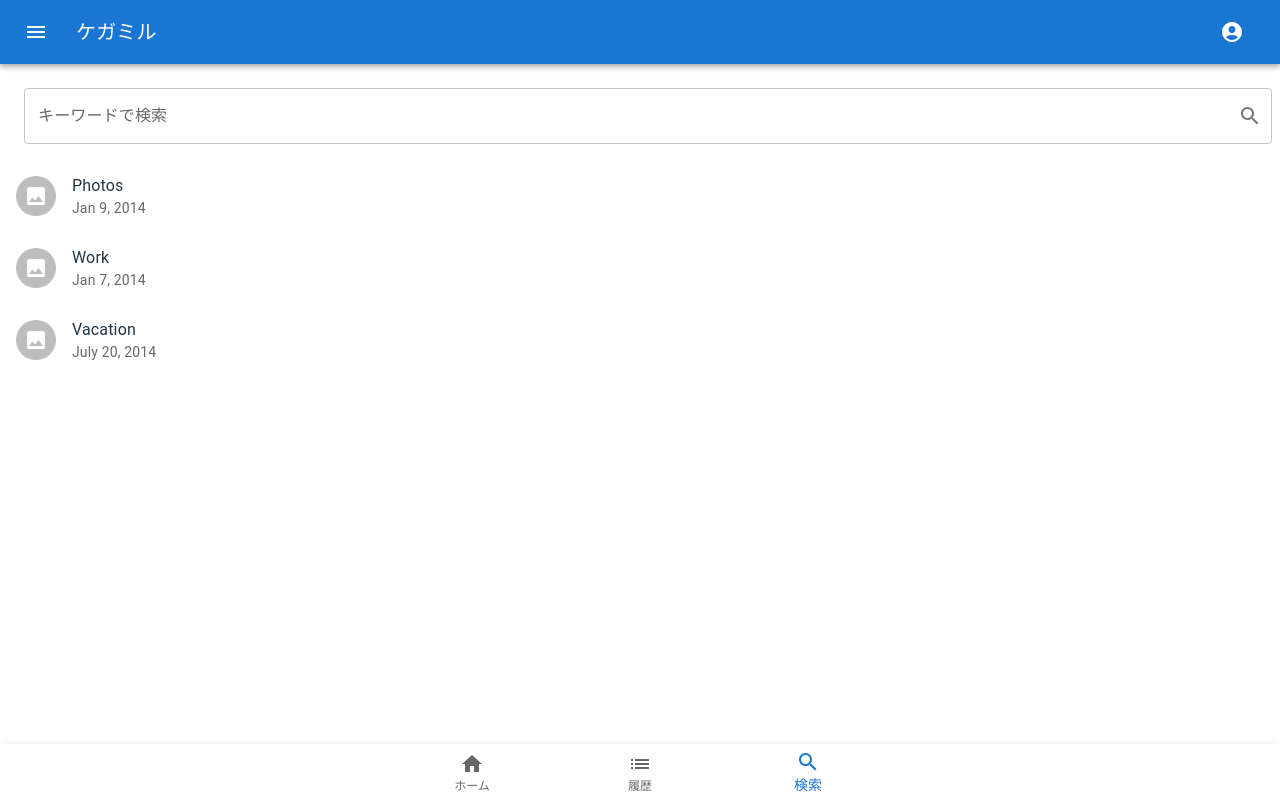
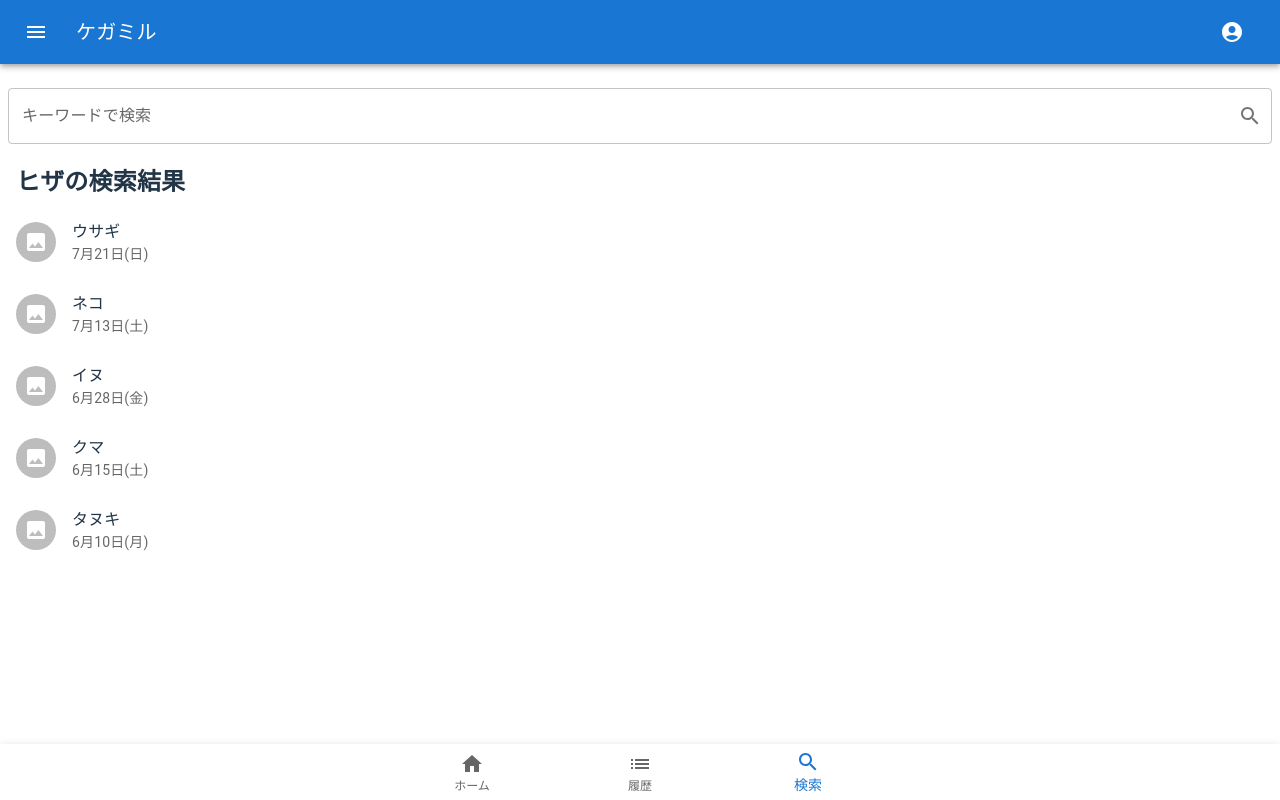
Before and after one commit to newt239/kegamiru, a React (Vite) app: page /search in a window 1280 px wide. Built offline with nearby package versions, Linux system fonts and the light colour scheme.

Commit message:
style: improve search page

```diff
--- a/index.html
+++ b/index.html
@@ -5,7 +5,7 @@
   <meta charset="UTF-8" />
   <link rel="icon" type="image/svg+xml" href="/vite.svg" />
   <meta name="viewport" content="width=device-width, initial-scale=1.0" />
-  <title>Vite + React Templete</title>
+  <title>ケガミル</title>
 </head>
 
 <body>
--- a/src/routes/add.tsx
+++ b/src/routes/add.tsx
@@ -1,3 +1,4 @@
+import AddCircleOutlineIcon from "@mui/icons-material/AddCircleOutline";
 import { Box, Button, Slider, TextField } from "@mui/material";
 import { createFileRoute, useNavigate } from "@tanstack/react-router";
 
@@ -13,7 +14,6 @@ export const Route = createFileRoute("/add")({
           <TextField
             fullWidth
             id="outlined-multiline-flexible"
-            label="Multiline"
             multiline
             rows={4}
           />
@@ -42,6 +42,8 @@ export const Route = createFileRoute("/add")({
           <Button
             fullWidth
             onClick={() => navigate({ to: "/list" })}
+            startIcon={<AddCircleOutlineIcon />}
+            sx={{ mt: 2 }}
             variant="contained"
           >
             登録する
--- a/src/routes/search.tsx
+++ b/src/routes/search.tsx
@@ -8,17 +8,46 @@ import {
   InputAdornment,
   InputLabel,
   List,
-  ListItem,
   ListItemAvatar,
+  ListItemButton,
   ListItemText,
   OutlinedInput,
 } from "@mui/material";
-import { createFileRoute } from "@tanstack/react-router";
+import { createFileRoute, useNavigate } from "@tanstack/react-router";
+
+import H4 from "#/components/H4";
+
+type EachEnjureProps = {
+  icon: React.ReactNode;
+  name: string;
+  description: string;
+};
+
+const EachEnjure: React.FC<EachEnjureProps> = ({ icon, name, description }) => {
+  const navigate = useNavigate({ from: "/" });
+
+  return (
+    <ListItemButton onClick={() => navigate({ to: "/injure" })}>
+      <ListItemAvatar>
+        <Avatar>{icon}</Avatar>
+      </ListItemAvatar>
+      <ListItemText primary={name} secondary={description} />
+    </ListItemButton>
+  );
+};
+
+const injures: EachEnjureProps[] = [
+  { icon: <ImageIcon />, name: "ウサギ", description: "7月21日(日)" },
+  { icon: <ImageIcon />, name: "ネコ", description: "7月13日(土)" },
+  { icon: <ImageIcon />, name: "イヌ", description: "6月28日(金)" },
+  { icon: <ImageIcon />, name: "クマ", description: "6月15日(土)" },
+  { icon: <ImageIcon />, name: "タヌキ", description: "6月10日(月)" },
+];
 
 export const Route = createFileRoute("/search")({
   component: () => (
     <>
-      <Box px={2}>
+      <Box pr={2}>
         <FormControl sx={{ m: 1, width: "100%" }} variant="outlined">
           <InputLabel>キーワードで検索</InputLabel>
           <OutlinedInput
@@ -34,31 +63,18 @@ export const Route = createFileRoute("/search")({
           />
         </FormControl>
       </Box>
+      <Box px={2}>
+        <H4>ヒザの検索結果</H4>
+      </Box>
       <List sx={{ width: "100%", bgcolor: "background.paper" }}>
-        <ListItem>
-          <ListItemAvatar>
-            <Avatar>
-              <ImageIcon />
-            </Avatar>
-          </ListItemAvatar>
-          <ListItemText primary="Photos" secondary="Jan 9, 2014" />
-        </ListItem>
-        <ListItem>
-          <ListItemAvatar>
-            <Avatar>
-              <ImageIcon />
-            </Avatar>
-          </ListItemAvatar>
-          <ListItemText primary="Work" secondary="Jan 7, 2014" />
-        </ListItem>
-        <ListItem>
-          <ListItemAvatar>
-            <Avatar>
-              <ImageIcon />
-            </Avatar>
-          </ListItemAvatar>
-          <ListItemText primary="Vacation" secondary="July 20, 2014" />
-        </ListItem>
+        {injures.map((injure, index) => (
+          <EachEnjure
+            description={injure.description}
+            icon={injure.icon}
+            key={index}
+            name={injure.name}
+          />
+        ))}
       </List>
     </>
   ),
```
